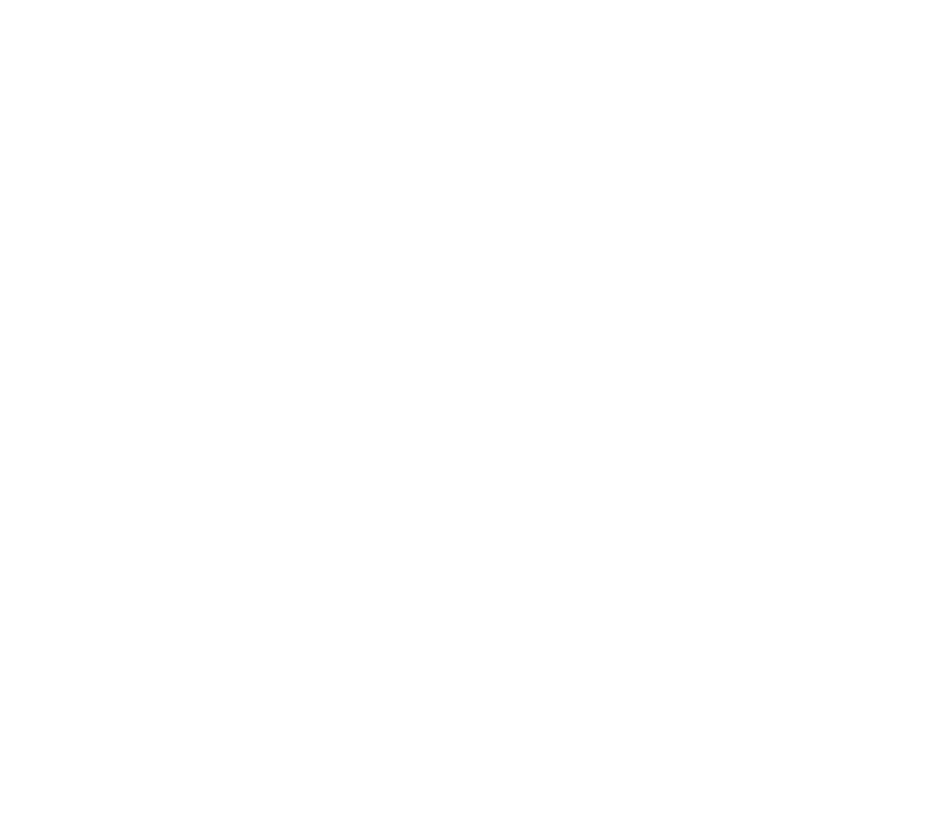
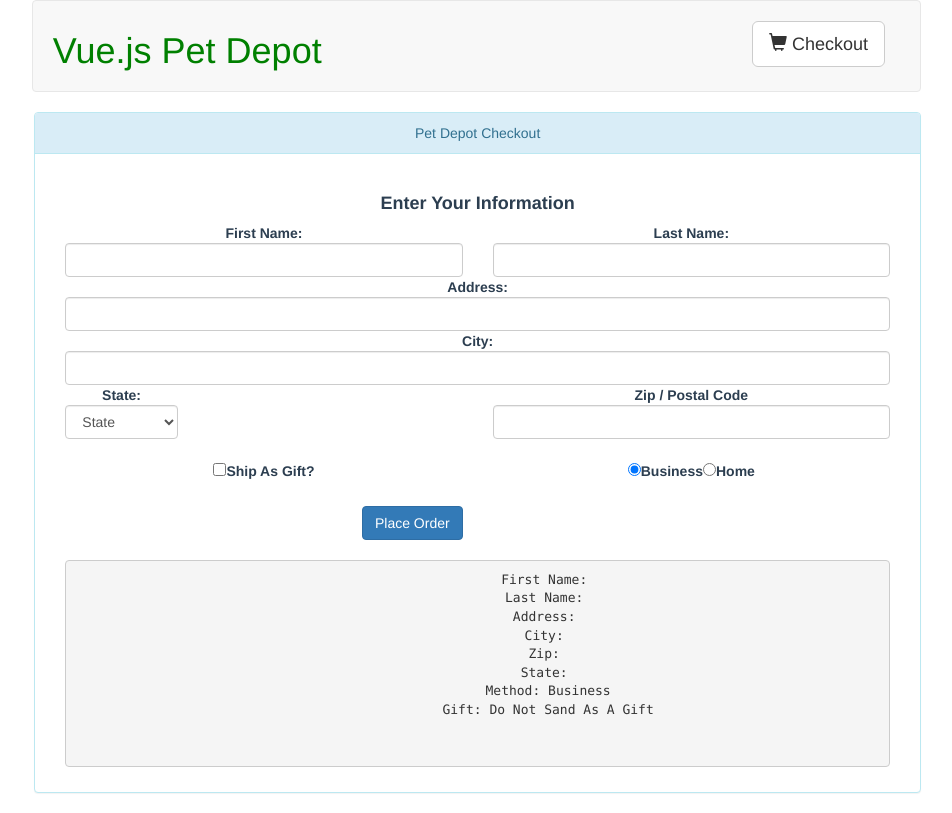
Before and after one commit to Ivan583/second-book-project, a Vue app: page /form in a window 1280 px wide. Shown: the whole page, without its empty margins (49-1001 px from the left). Built offline with nearby package versions, Linux system fonts and the light colour scheme.

Commit message:
Добавление компонента Form

```diff
--- a/src/App.vue
+++ b/src/App.vue
@@ -1,10 +1,6 @@
 <template>
   <div id="app">
-    <!-- <div id="nav">
-      <router-link to="/">Home</router-link> |
-      <router-link to="/about">About</router-link>
-    </div> -->
-    <router-view/>
+    <router-view />
   </div>
 </template>
 
--- a/src/router/index.js
+++ b/src/router/index.js
@@ -10,12 +10,12 @@
     component: Main
   },
   {
-    path: '/about',
-    name: 'About',
+    path: '/form',
+    name: 'Form',
     // route level code-splitting
     // this generates a separate chunk (about.[hash].js) for this route
     // which is lazy-loaded when the route is visited.
-    component: () => import( /* webpackChunkName: "about" */ '../views/About.vue')
+    component: () => import( /* webpackChunkName: "form" */ '../views/Form.vue')
   }
 ]
 
--- a/src/views/About.vue
+++ /dev/null
@@ -1,5 +0,0 @@
-<template>
-  <div class="about">
-    <h1>This is an about page</h1>
-  </div>
-</template>
--- /dev/null
+++ b/src/views/Form.vue
@@ -0,0 +1,157 @@
+<template>
+  <div>
+    <Header :cartItemCount="cartItemCount" />
+    <div class="row">
+      <div class="col-md-11 col-md-offset-1">
+        <div class="panel panel-info">
+          <div class="panel-heading">Pet Depot Checkout</div>
+          <div class="panel-body">
+            <div class="form-group">
+              <div class="col-md-12">
+                <h4>
+                  <strong>Enter Your Information</strong>
+                </h4>
+              </div>
+
+              <div class="form-group">
+                <div class="col-md-6">
+                  <strong>First Name:</strong>
+                  <input v-model.trim="order.firstName" class="form-control" />
+                </div>
+                <div class="col-md-6">
+                  <strong>Last Name:</strong>
+                  <input v-model.trim="order.lastName" class="form-control" />
+                </div>
+              </div>
+
+              <div class="form-group">
+                <div class="col-md-12">
+                  <strong>Address:</strong>
+                </div>
+                <div class="col-md-12">
+                  <input v-model.trim="order.address" class="form-control" />
+                </div>
+              </div>
+
+              <div class="form-group">
+                <div class="col-md-12">
+                  <strong>City:</strong>
+                </div>
+                <div class="col-md-12">
+                  <input v-model.trim="order.city" class="form-control" />
+                </div>
+              </div>
+
+              <div class="form-group">
+                <div class="col-md-2">
+                  <strong>State:</strong>
+                  <select v-model="order.state" class="form-control">
+                    <option disabled value>State</option>
+                    <option v-for="(state, key) in states" :value="state" :key="state.id">{{key}}</option>
+                  </select>
+                </div>
+              </div>
+
+              <div class="form-group">
+                <div class="col-md-6 col-md-offset-4">
+                  <strong>Zip / Postal Code</strong>
+                  <input v-model.number="order.zip" class="form-control" />
+                </div>
+              </div>
+
+              <div class="form-group">
+                <div class="col-md-6 boxes">
+                  <input
+                    type="checkbox"
+                    id="gift"
+                    value="true"
+                    :true-value="order.sendGift"
+                    :false-value="order.dontSendGift"
+                    v-model="order.gift"
+                  />
+                  <label for="checkbox">Ship As Gift?</label>
+                </div>
+              </div>
+
+              <div class="form-group">
+                <div class="col-md-6 boxes">
+                  <input type="radio" id="business" value="Business" v-model="order.method" />
+                  <label for="business">Business</label>
+
+                  <input type="radio" id="home" value="Home" v-model="order.method" />
+                  <label for="home">Home</label>
+                </div>
+              </div>
+
+              <div class="form-group">
+                <div class="col-md-6">
+                  <button
+                    type="submit"
+                    class="btn btn-primary submit"
+                    v-on:click="submitForm"
+                  >Place Order</button>
+                </div>
+              </div>
+
+              <div class="col-md-12 verify">
+                <pre>
+                  First Name: {{order.firstName}}
+                  Last Name: {{order.lastName}}
+                  Address: {{order.address}}
+                  City: {{order.city}}
+                  Zip: {{order.zip}}
+                  State: {{order.state}}
+                  Method: {{order.method}}
+                  Gift: {{order.gift}}
+
+                </pre>
+              </div>
+            </div>
+            <!-- end of global form-group -->
+          </div>
+        </div>
+        <!-- end of panel-info -->
+      </div>
+    </div>
+  </div>
+</template>
+
+<script>
+import Header from "@/components/Header.vue";
+export default {
+  name: "Form",
+  props: ["cartItemCount"],
+  data() {
+    return {
+      states: {
+        AL: "Alabama",
+        AZ: "Arisona",
+        CA: "Calofornia",
+        NV: "Nevada",
+        AK: "Alaska",
+        IA: "Iowa"
+      },
+      order: {
+        firstName: "",
+        lastName: "",
+        address: "",
+        city: "",
+        zip: "",
+        state: "",
+        method: "Business",
+        gift: "Do Not Sand As A Gift",
+        sendGift: "Sand As A Gift",
+        dontSendGift: "Do Not Sand As A Gift"
+      }
+    };
+  },
+
+  components: { Header },
+
+  methods: {
+    submitForm() {
+      console.log("Submitted");
+    }
+  }
+};
+</script>
```
